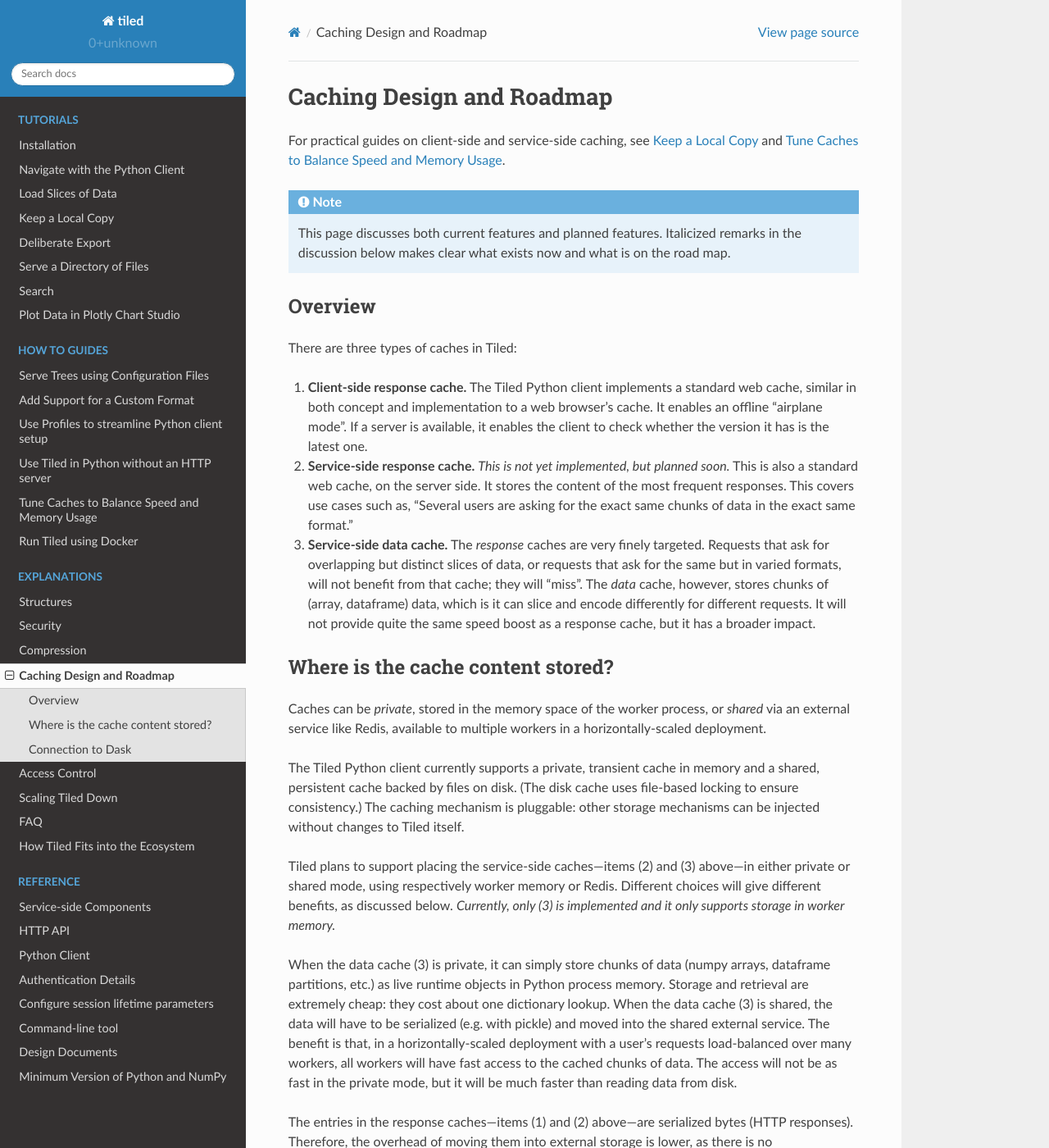
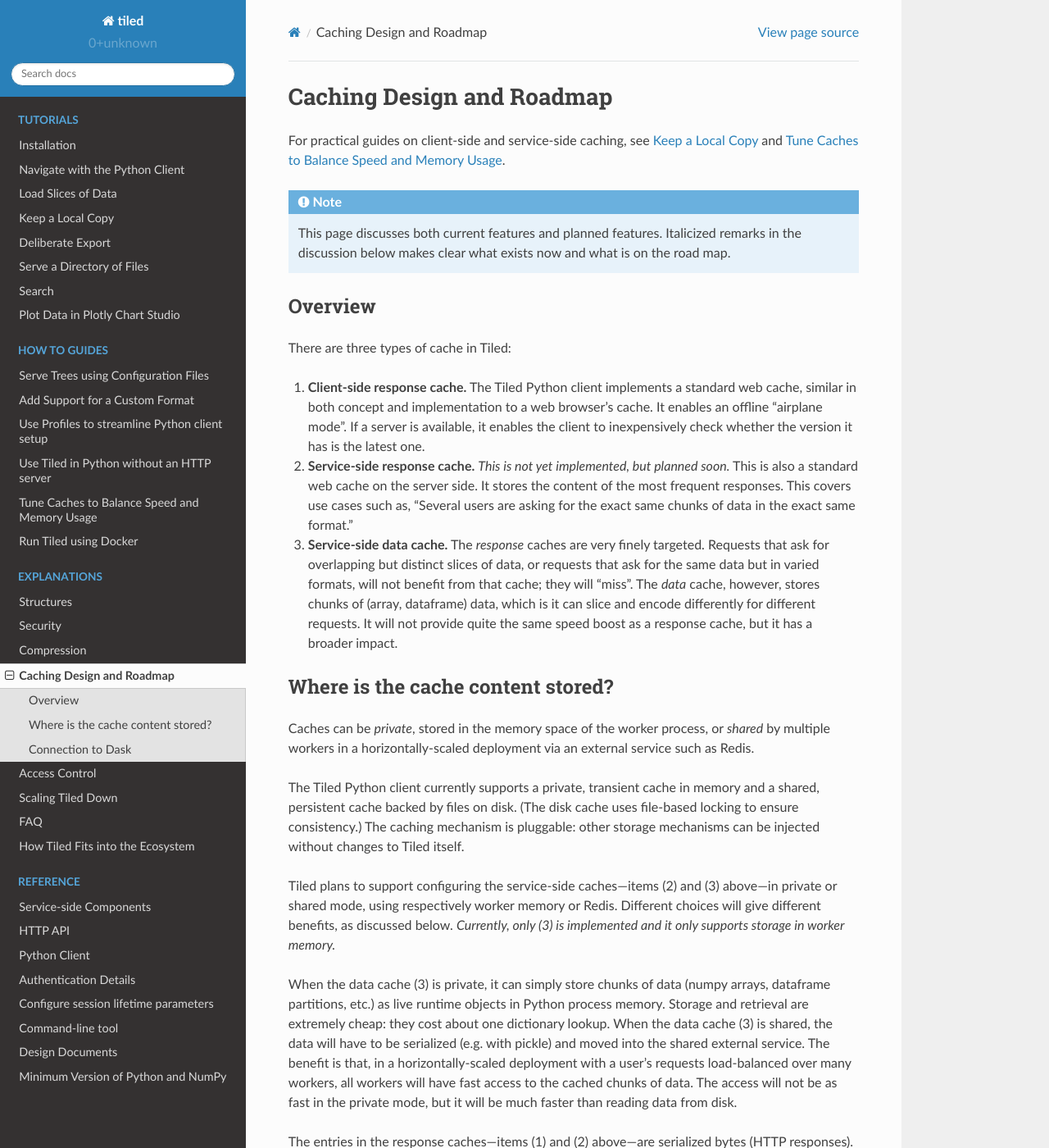
Before and after one commit to bluesky/tiled, a Sphinx documentation site: the page built from docs/source/explanations/caching.md, in a window 1280 px wide and 1400 px high. Shown: the whole window at 82% size. Built offline with Sphinx 7.4.7 and the Read the Docs theme 2.0.0, drawn with Linux system fonts in a browser that asks for light colours; pages that are not in the unit, such as notebooks, are missing from menus.

Commit message:
Improve docstrings and docs.

```diff
--- a/docs/source/explanations/caching.md
+++ b/docs/source/explanations/caching.md
@@ -10,20 +10,20 @@
 
 ## Overview
 
-There are three types of caches in Tiled:
+There are three types of cache in Tiled:
 
 1. **Client-side response cache.** The Tiled Python client implements a standard
    web cache, similar in both concept and implementation to a web browser's cache.
    It enables an offline "airplane mode". If a server is available, it enables the
-   client to check whether the version it has is the latest one.
+   client to inexpensively check whether the version it has is the latest one.
 2. **Service-side response cache.**
    _This is not yet implemented, but planned soon._  This is also a standard web
-   cache, on the server side. It stores the content of the most frequent responses.
+   cache on the server side. It stores the content of the most frequent responses.
    This covers use cases such as, "Several users are asking for the exact same
    chunks of data in the exact same format."
 3. **Service-side data cache.** The _response_ caches are very finely targeted.
    Requests that ask for overlapping but distinct slices of data, or requests
-   that ask for the same but in varied formats, will not benefit from that
+   that ask for the same data but in varied formats, will not benefit from that
    cache; they will "miss". The _data_ cache, however, stores chunks of (array,
    dataframe) data, which is it can slice and encode differently for different
    requests. It will not provide quite the same speed boost as a response cache,
@@ -32,19 +32,18 @@
 ## Where is the cache content stored?
 
 Caches can be _private_, stored in the memory space of the worker process,
-or _shared_ via an external service like Redis, available to multiple workers
-in a horizontally-scaled deployment.
+or _shared_ by multiple workers in a horizontally-scaled deployment via an
+external service such as Redis.
 
 The Tiled Python client currently supports a private, transient cache in memory
 and a shared, persistent cache backed by files on disk. (The disk cache uses
 file-based locking to ensure consistency.) The caching mechanism is pluggable:
 other storage mechanisms can be injected without changes to Tiled itself.
 
-Tiled plans to support placing the service-side caches---items (2) and (3)
-above---in either private or shared mode, using respectively worker memory or
-Redis. Different choices will give different benefits, as discussed below.
-_Currently, only (3) is implemented and it only supports storage in worker
-memory._
+Tiled plans to support configuring the service-side caches---items (2) and (3)
+above---in private or shared mode, using respectively worker memory or Redis.
+Different choices will give different benefits, as discussed below.  _Currently,
+only (3) is implemented and it only supports storage in worker memory._
 
 When the data cache (3) is private, it can simply store chunks of data (numpy
 arrays, dataframe partitions, etc.) as live runtime objects in Python process
```
Also changed, not shown: README.md (+2 -2 lines), docs/source/reference/service.md (+8 -3 lines), 2 other files.
